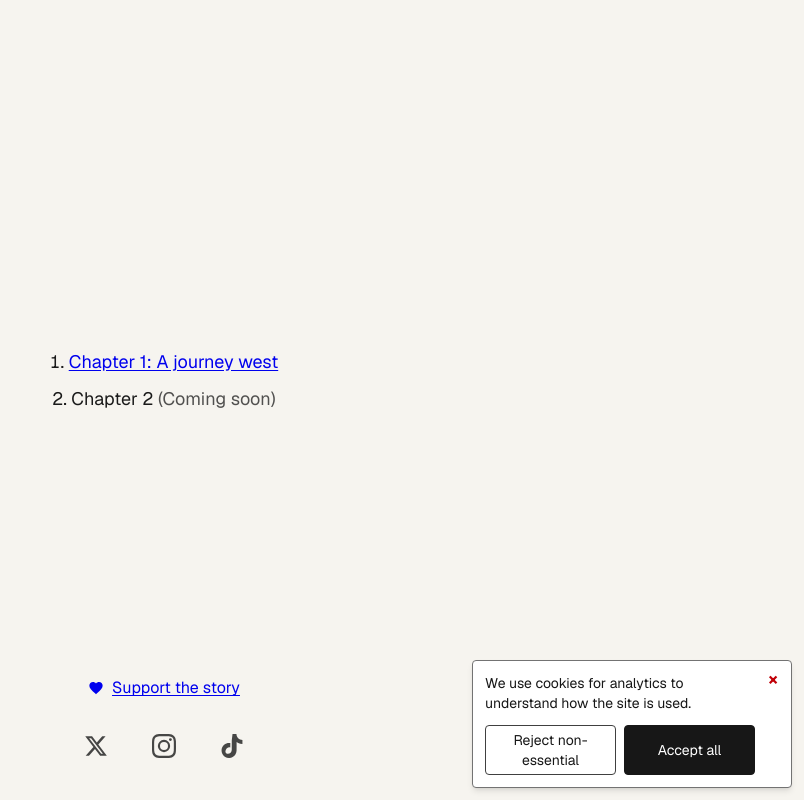
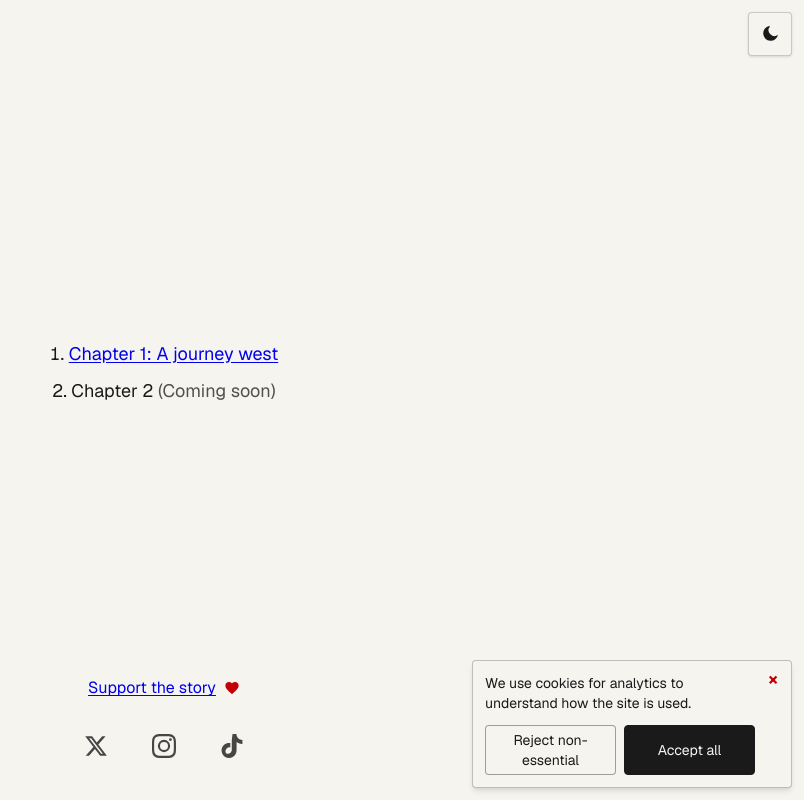
Before and after one commit to LYD01/magicandmilitary, a Next.js app: page / in a window 1280 px wide. Shown: the whole page, without its empty margins (476-1280 px from the left). Built offline with nearby package versions, Linux system fonts and the light colour scheme.

Commit message:
feat(theme): add dark mode toggle and canvas tokens
Wire header toggle, pre-hydration init, hero ink vars, and themed consent and links.

Co-authored-by: Cursor <cursoragent@cursor.com>

```diff
--- a/app/_components/ConsentBanner.tsx
+++ b/app/_components/ConsentBanner.tsx
@@ -49,13 +49,13 @@ export function ConsentBanner() {
 	return (
 		<section
 			aria-label="Cookie consent"
-			className="fixed right-3 bottom-3 z-50 w-[min(20rem,calc(100vw-1.5rem))] rounded border border-neutral-500 bg-white p-3 pr-9 text-sm text-neutral-900 shadow-md [text-shadow:none]"
+			className="fixed right-3 bottom-3 z-50 w-[min(20rem,calc(100vw-1.5rem))] rounded border border-foreground/25 bg-canvas p-3 pr-9 text-sm text-foreground shadow-md [text-shadow:none]"
 		>
 			<button
 				type="button"
 				onClick={dismiss}
 				aria-label="Dismiss cookie notice"
-				className="absolute top-1 right-1 flex size-7 items-center justify-center rounded text-lg leading-none font-bold text-red-700 focus-visible:outline-2 focus-visible:outline-offset-2 focus-visible:outline-red-700"
+				className="absolute top-1 right-1 flex size-7 items-center justify-center rounded text-lg leading-none font-bold text-red-700 focus-visible:outline-2 focus-visible:outline-offset-2 focus-visible:outline-red-700 dark:text-red-400 dark:focus-visible:outline-red-400"
 			>
 				<span aria-hidden="true">×</span>
 			</button>
@@ -66,14 +66,14 @@ export function ConsentBanner() {
 				<button
 					type="button"
 					onClick={() => choose("denied")}
-					className="min-h-8 flex-1 rounded border border-neutral-700 bg-white px-2 py-1 text-neutral-900 focus-visible:outline-2 focus-visible:outline-offset-2 focus-visible:outline-neutral-900"
+					className="min-h-8 flex-1 rounded border border-foreground/40 bg-canvas px-2 py-1 text-foreground focus-visible:outline-2 focus-visible:outline-offset-2 focus-visible:outline-foreground"
 				>
 					Reject non-essential
 				</button>
 				<button
 					type="button"
 					onClick={() => choose("granted")}
-					className="min-h-8 flex-1 rounded border border-neutral-900 bg-neutral-900 px-2 py-1 text-white focus-visible:outline-2 focus-visible:outline-offset-2 focus-visible:outline-neutral-900"
+					className="min-h-8 flex-1 rounded border border-foreground bg-foreground px-2 py-1 text-canvas focus-visible:outline-2 focus-visible:outline-offset-2 focus-visible:outline-foreground"
 				>
 					Accept all
 				</button>
--- a/app/_components/SiteFooter.tsx
+++ b/app/_components/SiteFooter.tsx
@@ -50,16 +50,16 @@ export function SiteFooter() {
 					rel="noopener noreferrer"
 					target="_blank"
 				>
+					<span>Support the story</span>
+					<span className="sr-only"> (opens in a new tab)</span>
 					<svg
 						aria-hidden="true"
-						className="h-4 w-4 shrink-0"
+						className="h-4 w-4 shrink-0 text-red-700 dark:text-red-400"
 						fill="currentColor"
 						viewBox="0 0 24 24"
 					>
 						<path d="M12 21.35l-1.45-1.32C5.4 15.36 2 12.28 2 8.5 2 5.42 4.42 3 7.5 3c1.74 0 3.41.81 4.5 2.09C13.09 3.81 14.76 3 16.5 3 19.58 3 22 5.42 22 8.5c0 3.78-3.4 6.86-8.55 11.54L12 21.35z" />
 					</svg>
-					<span>Support the story</span>
-					<span className="sr-only"> (opens in a new tab)</span>
 				</a>
 			</p>
 			<nav aria-label="Social media">
--- /dev/null
+++ b/app/_components/SiteHeader.tsx
@@ -0,0 +1,9 @@
+import { ThemeToggle } from "./ThemeToggle";
+
+export function SiteHeader() {
+	return (
+		<header className="flex w-full shrink-0 justify-end px-[max(0.75rem,env(safe-area-inset-right))] pb-2 pl-[max(0.75rem,env(safe-area-inset-left))] pt-[max(0.75rem,env(safe-area-inset-top))]">
+			<ThemeToggle />
+		</header>
+	);
+}
--- /dev/null
+++ b/app/_components/ThemeToggle.tsx
@@ -0,0 +1,85 @@
+"use client";
+
+import { useCallback, useSyncExternalStore } from "react";
+
+import {
+	THEME_STORAGE_KEY,
+	type ThemePreference,
+	applyTheme,
+	resolveTheme,
+} from "@utils";
+
+const THEME_CHANGE = "mm-theme-change";
+
+function subscribe(onStoreChange: () => void) {
+	window.addEventListener(THEME_CHANGE, onStoreChange);
+	return () => window.removeEventListener(THEME_CHANGE, onStoreChange);
+}
+
+function getThemeSnapshot(): ThemePreference {
+	return resolveTheme();
+}
+
+function getServerThemeSnapshot(): ThemePreference {
+	return "light";
+}
+
+function persistTheme(theme: ThemePreference) {
+	try {
+		localStorage.setItem(THEME_STORAGE_KEY, theme);
+	} catch {
+		// Still apply for this session when storage is unavailable.
+	}
+	applyTheme(theme);
+	window.dispatchEvent(new Event(THEME_CHANGE));
+}
+
+export function ThemeToggle() {
+	const theme = useSyncExternalStore(
+		subscribe,
+		getThemeSnapshot,
+		getServerThemeSnapshot,
+	);
+
+	const toggle = useCallback(() => {
+		const next: ThemePreference = theme === "dark" ? "light" : "dark";
+		persistTheme(next);
+	}, [theme]);
+
+	const isDark = theme === "dark";
+	const label = isDark ? "Switch to light mode" : "Switch to dark mode";
+
+	return (
+		<button
+			type="button"
+			onClick={toggle}
+			aria-label={label}
+			aria-pressed={isDark}
+			suppressHydrationWarning
+			className="inline-flex min-h-11 min-w-11 items-center justify-center rounded-sm border border-foreground/20 bg-canvas text-foreground shadow-sm transition-colors hover:bg-foreground/5 focus-visible:outline focus-visible:outline-2 focus-visible:outline-offset-2 focus-visible:outline-foreground [text-shadow:none]"
+		>
+			{isDark ? (
+				<svg
+					aria-hidden="true"
+					className="h-5 w-5"
+					fill="none"
+					stroke="currentColor"
+					strokeWidth={1.75}
+					viewBox="0 0 24 24"
+				>
+					<circle cx={12} cy={12} r={4.25} />
+					<path d="M12 2v2M12 20v2M4.93 4.93l1.41 1.41M17.66 17.66l1.41 1.41M2 12h2M20 12h2M4.93 19.07l1.41-1.41M17.66 6.34l1.41-1.41" />
+				</svg>
+			) : (
+				<svg
+					aria-hidden="true"
+					className="h-5 w-5"
+					fill="currentColor"
+					viewBox="0 0 24 24"
+				>
+					<path d="M21.64 13a9 9 0 1 1-10.63-10.61 1 1 0 0 1 .91.65 7 7 0 0 0 9.83 9.83 1 1 0 0 1 .89.13z" />
+				</svg>
+			)}
+		</button>
+	);
+}
--- a/app/_components/hero/heroTheme.ts
+++ b/app/_components/hero/heroTheme.ts
@@ -1,7 +1,7 @@
 /** Shared constants for the hand-drawn hero letters. */
 
-/** Dark outline on every glyph: keeps each letter readable (3:1+) on the off-white canvas. */
-export const INK = "#1b2117";
+/** Outline on every glyph: tracks `--hero-ink` for light / dark canvas (3:1+). */
+export const INK = "var(--hero-ink)";
 
 /** Local y of the text baseline inside every glyph's coordinate space. */
 export const GLYPH_BASELINE = 130;
--- a/app/_components/index.ts
+++ b/app/_components/index.ts
@@ -3,5 +3,6 @@ export { ChapterList } from "./ChapterList";
 export { ConsentBanner } from "./ConsentBanner";
 export { ProtectedReader, type ReaderPage } from "./ProtectedReader";
 export { SiteFooter } from "./SiteFooter";
+export { SiteHeader } from "./SiteHeader";
 export { SupportCard } from "./SupportCard";
 export { TitleHero } from "./TitleHero";
--- a/app/_utils/index.ts
+++ b/app/_utils/index.ts
@@ -6,3 +6,11 @@ export {
 	type ConsentChoice,
 	REGION_COOKIE,
 } from "./consent";
+export {
+	THEME_INIT_SCRIPT,
+	THEME_STORAGE_KEY,
+	type ThemePreference,
+	applyTheme,
+	readStoredTheme,
+	resolveTheme,
+} from "./theme";
--- /dev/null
+++ b/app/_utils/theme.ts
@@ -0,0 +1,29 @@
+/** Persists explicit light / dark; default is light when nothing is stored. */
+
+export const THEME_STORAGE_KEY = "mm-theme";
+
+export type ThemePreference = "dark" | "light";
+
+export function applyTheme(theme: ThemePreference) {
+	const root = document.documentElement;
+	root.classList.toggle("dark", theme === "dark");
+}
+
+export function readStoredTheme(): ThemePreference | null {
+	try {
+		const value = localStorage.getItem(THEME_STORAGE_KEY);
+		if (value === "light" || value === "dark") {
+			return value;
+		}
+	} catch {
+		// Private mode or blocked storage — fall back to light.
+	}
+	return null;
+}
+
+export function resolveTheme(): ThemePreference {
+	return readStoredTheme() ?? "light";
+}
+
+/** Runs before paint so the canvas does not flash the wrong theme. */
+export const THEME_INIT_SCRIPT = `(function(){try{var k=${JSON.stringify(THEME_STORAGE_KEY)};var s=localStorage.getItem(k);document.documentElement.classList.toggle("dark",s==="dark");}catch(e){}})();`;
--- a/app/globals.css
+++ b/app/globals.css
@@ -1,8 +1,21 @@
 @import "tailwindcss";
+
+@custom-variant dark (&:where(.dark, .dark *));
 
 :root {
 	--canvas: #f6f4ef;
 	--foreground: #1a1a1a;
+	--hero-ink: #1b2117;
+	--link: #0000ee;
+	color-scheme: light;
+}
+
+html.dark {
+	--canvas: #45433d;
+	--foreground: #e8e4dc;
+	--hero-ink: #e0ddd4;
+	--link: #8ab4ff;
+	color-scheme: dark;
 }
 
 @theme inline {
@@ -396,7 +409,7 @@ body {
 
 /** Classic web link: blue, underlined; underline removed on hover/focus. */
 .link-classic {
-	color: #0000ee;
+	color: var(--link);
 	text-decoration: underline;
 	text-underline-offset: 2px;
 }
@@ -596,7 +609,7 @@ body {
 	min-height: 2rem;
 	padding: 0 0.5rem;
 	font-size: 0.875rem;
-	color: #1a1a1a;
+	color: var(--foreground);
 	text-decoration: underline;
 	text-underline-offset: 2px;
 	background: transparent;
--- a/app/layout.tsx
+++ b/app/layout.tsx
@@ -2,9 +2,9 @@ import type { Metadata } from "next";
 import { Geist, Geist_Mono } from "next/font/google";
 import Script from "next/script";
 
-import { ConsentBanner } from "@components";
+import { ConsentBanner, SiteHeader } from "@components";
 import { SITE_DESCRIPTION, SITE_TITLE } from "@constants";
-import { CONSENT_INIT_SCRIPT } from "@utils";
+import { CONSENT_INIT_SCRIPT, THEME_INIT_SCRIPT } from "@utils";
 
 import "./globals.css";
 
@@ -37,7 +37,16 @@ export default function RootLayout({ children }: LayoutProps<"/">) {
 		<html
 			lang="en"
 			className={`${geistSans.variable} ${geistMono.variable} h-full antialiased`}
+			suppressHydrationWarning
 		>
+			{/* AdSense injects its own <script> into <head> before hydration; suppress the resulting mismatch. */}
+			<head suppressHydrationWarning>
+				<script
+					suppressHydrationWarning
+					// biome-ignore lint/security/noDangerouslySetInnerHtml: theme init before paint
+					dangerouslySetInnerHTML={{ __html: THEME_INIT_SCRIPT }}
+				/>
+			</head>
 			<body className="min-h-full flex flex-col">
 				<Script id="gtm-init" strategy="afterInteractive">
 					{CONSENT_INIT_SCRIPT}
@@ -52,6 +61,7 @@ export default function RootLayout({ children }: LayoutProps<"/">) {
 					src={`https://pagead2.googlesyndication.com/pagead/js/adsbygoogle.js?client=${ADSENSE_CLIENT}`}
 					crossOrigin="anonymous"
 				/>
+				<SiteHeader />
 				{children}
 				<ConsentBanner />
 			</body>
--- a/app/page.tsx
+++ b/app/page.tsx
@@ -6,7 +6,7 @@ export default async function Home() {
 
 	return (
 		<div className="flex min-h-full flex-1 flex-col bg-canvas">
-			<main className="flex flex-1 flex-col items-center px-4 pb-6 pt-14 sm:px-6 sm:pt-20 md:pt-24">
+			<main className="flex flex-1 flex-col items-center px-4 pb-6 pt-4 sm:px-6 sm:pt-6">
 				<div className="flex w-full max-w-4xl flex-col items-center gap-12 sm:gap-14 md:gap-16">
 					<TitleHero />
 					<BookmarkList
```
